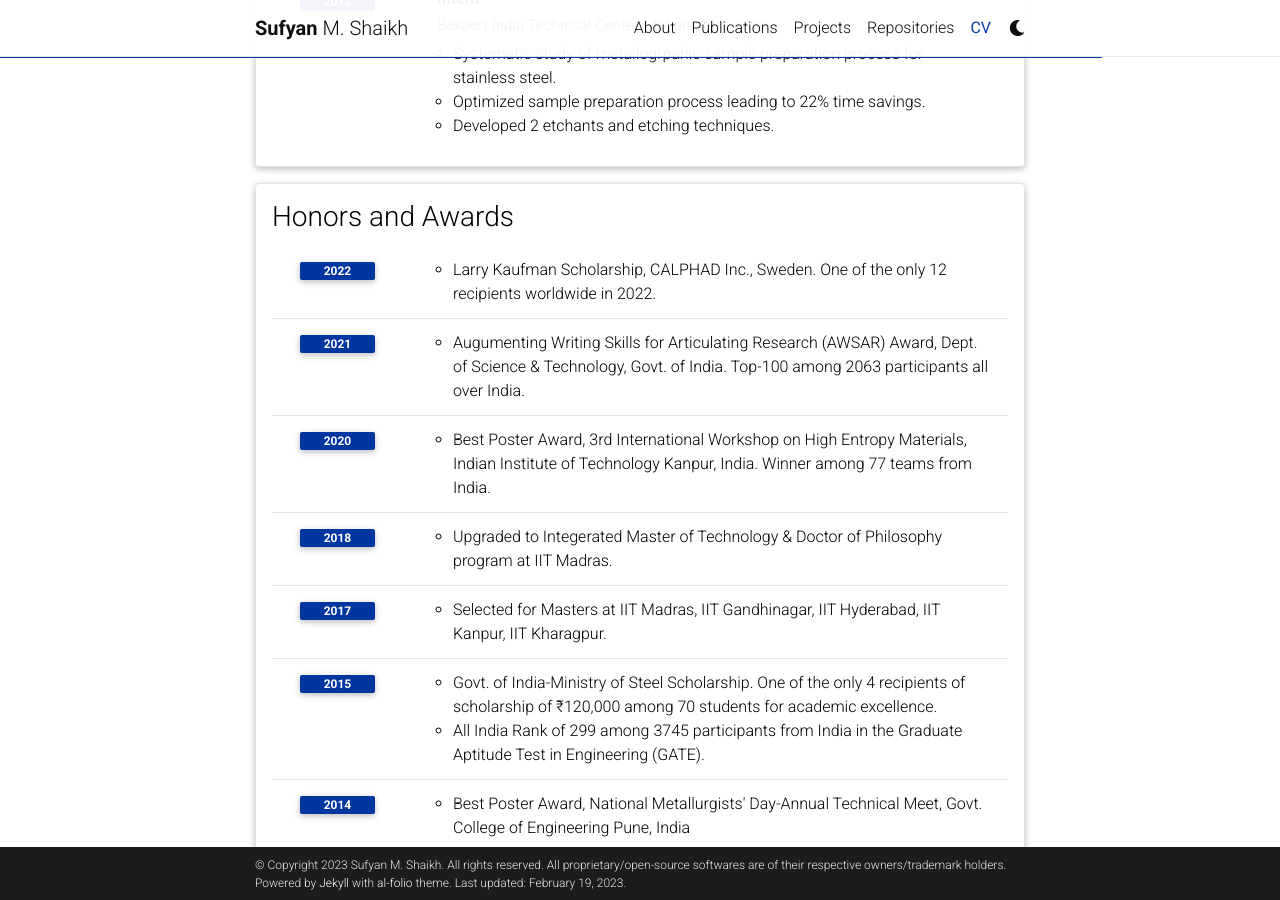
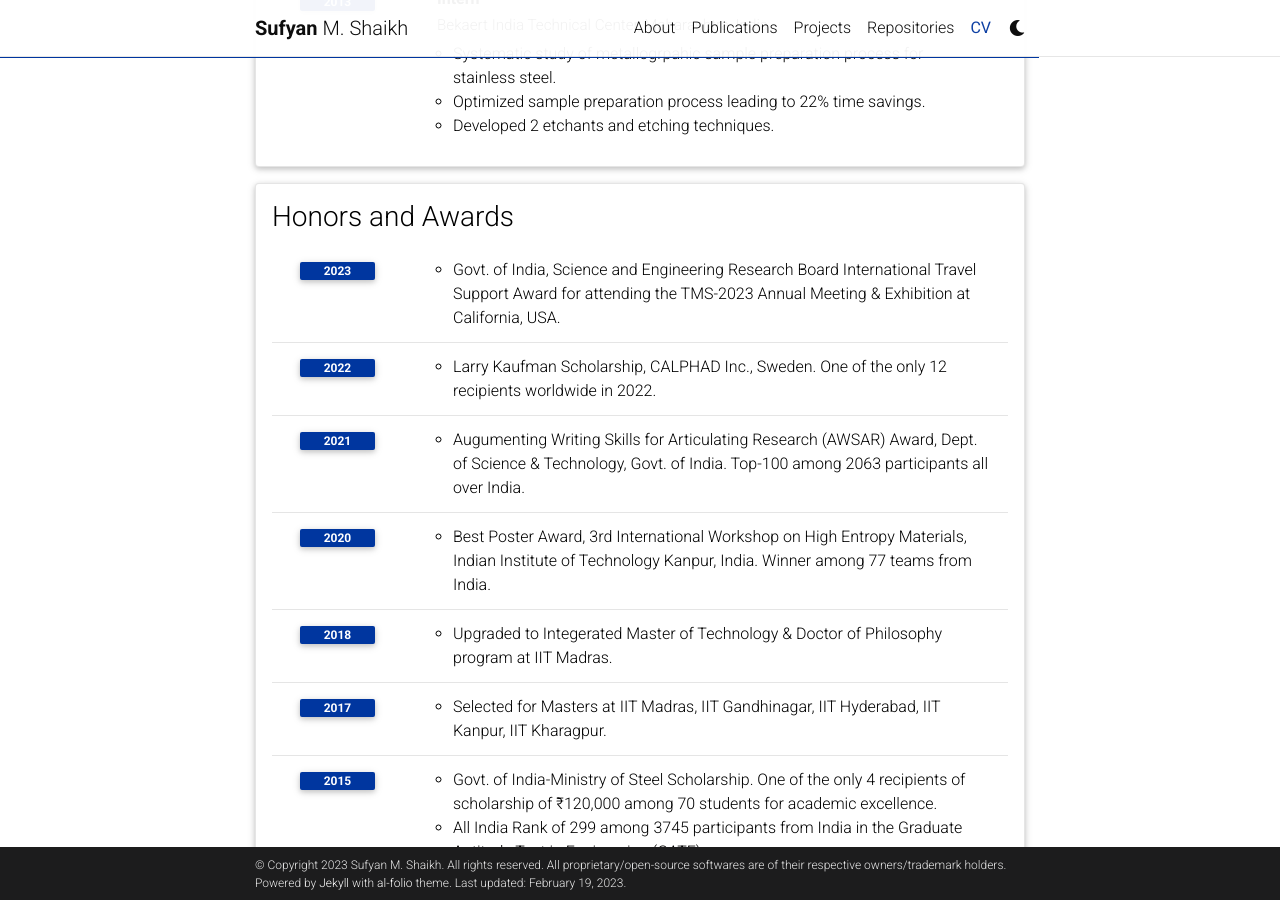
Before and after one commit to sufyanshk/sufyanshk.github.io, a Jekyll site: the page built from _pages/cv.md, in a window 1280 px wide and 900 px high, scrolled down 1373 px. Built offline with Jekyll 4.4.1, drawn with Linux system fonts in a browser that asks for light colours; full-size pictures stand in for the smaller copies a plugin makes; comment, search, counter and statistics services are not loaded; a style sheet for code colours, icons or effects is not loaded.

Commit message:
modified:   _data/cv.yml 	modified:   _pages/about.md

```diff
--- a/_data/cv.yml
+++ b/_data/cv.yml
@@ -78,6 +78,9 @@
 - title: Honors and Awards
   type: time_table
   contents:
+    - year: 2023
+      items:
+        - Govt. of India, Science and Engineering Research Board International Travel Support Award for attending the TMS-2023 Annual Meeting & Exhibition at California, USA.
     - year: 2022
       items:
         - Larry Kaufman Scholarship, CALPHAD Inc., Sweden. One of the only 12 recipients worldwide in 2022.
```
Also changed, not shown: _pages/about.md (+1 -1 lines).
